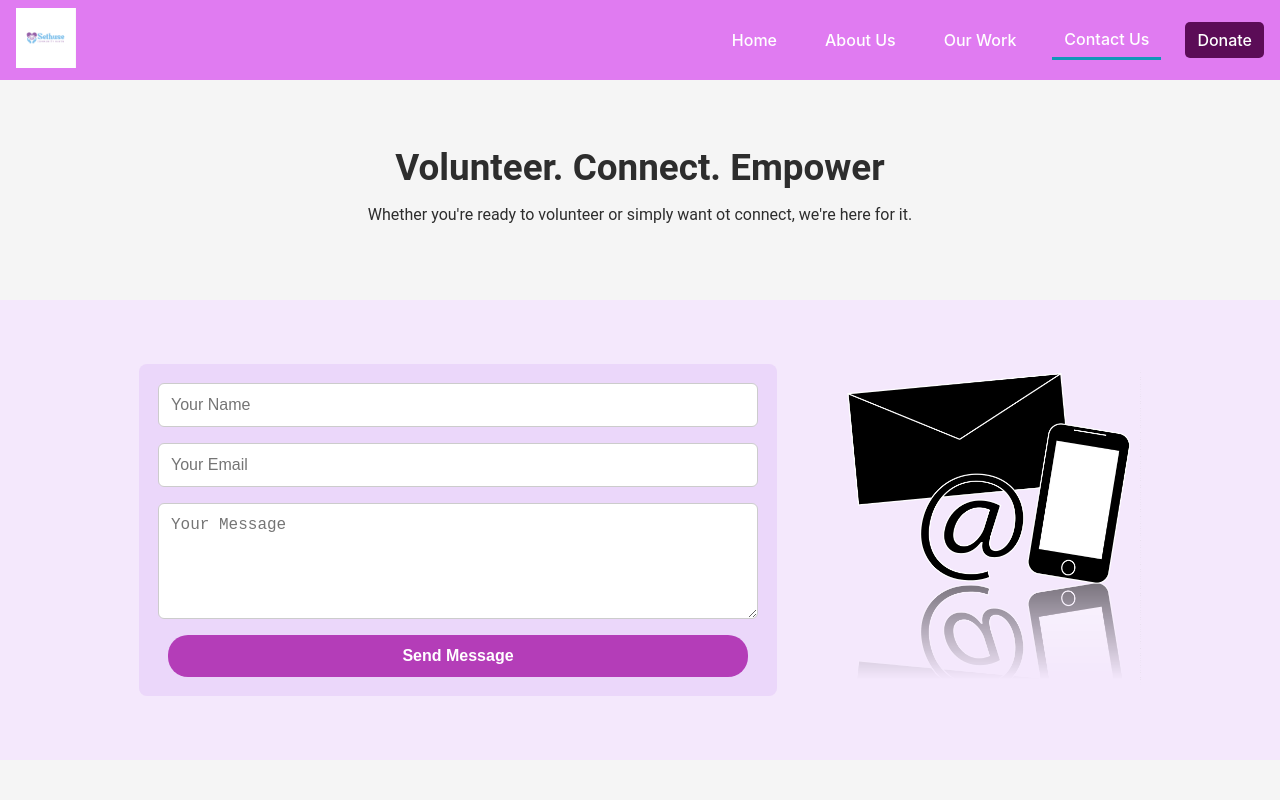
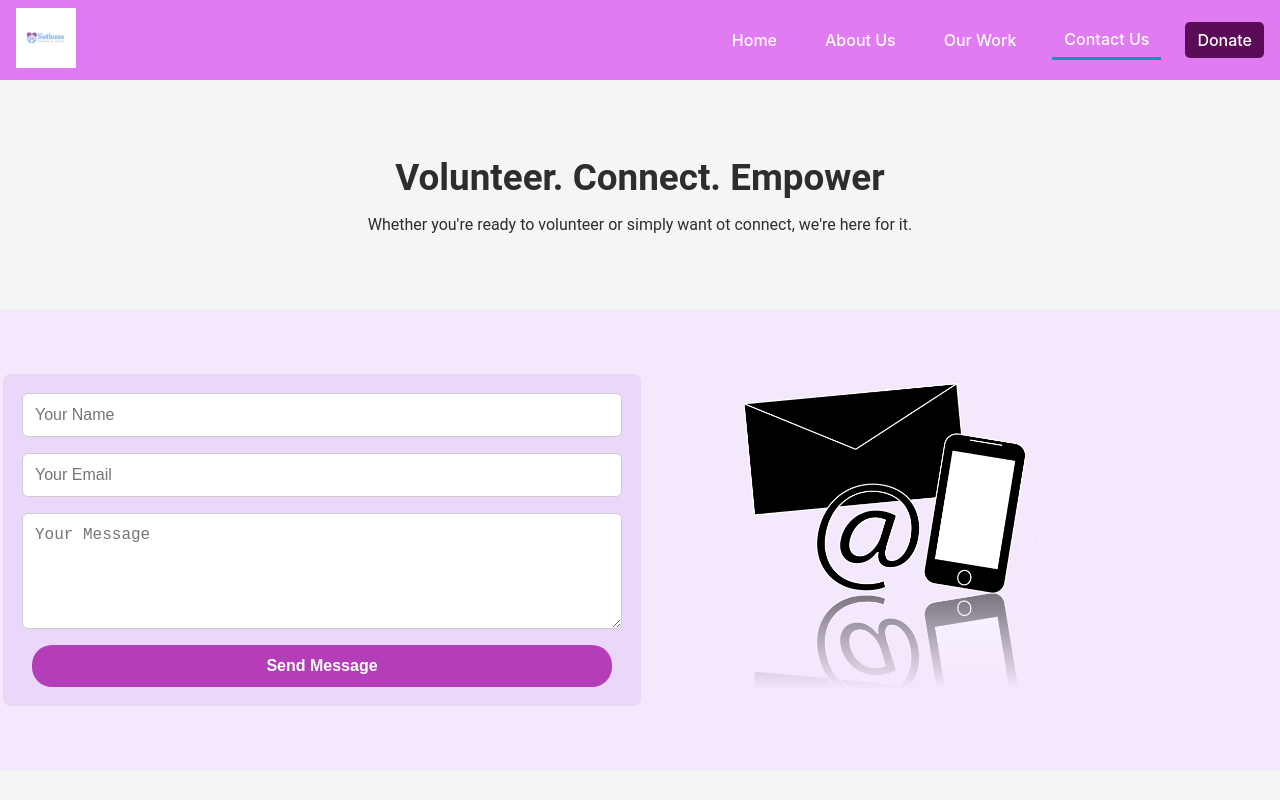
Before and after one commit to SmaSema/sethuse-website, a React (Create React App) app: page /contact in a window 1280 px wide. Shown: the top 800 px of the page. Built offline with nearby package versions, Linux system fonts and the light colour scheme.

Commit message:
commit 62

```diff
--- a/src/components/ContactUs_page/ContactForm.css
+++ b/src/components/ContactUs_page/ContactForm.css
@@ -8,6 +8,7 @@
   min-width: 350px;       /* Ensures it's not too narrow on smaller screens */
   max-width: 600px;       /* How wide it can get */
   width: 100%;
+  margin-left: -15rem;
   border-radius: 8px;
   display: flex;
   flex-direction: column;
@@ -43,7 +44,7 @@
   display: flex;
   justify-content: center;
   align-items: flex-start;
-  gap: 4rem;
+  gap: 6rem;
   flex-wrap: wrap; /* stack on small screens */
 }
 
@@ -58,6 +59,10 @@
 
 /* Responsive styling for mobile */
 @media (max-width: 768px) {
+  .contact-form {
+    margin-left: 0;
+  }
+
   .form-image-wrapper {
     flex-direction: column;
     align-items: center;
--- a/src/components/ContactUs_page/ContactHeader.css
+++ b/src/components/ContactUs_page/ContactHeader.css
@@ -1,6 +1,6 @@
 .contact-header {
   text-align: center;
-  padding-top: 50px;
+  padding-top: 60px;
   padding-bottom: 60px;
   background: #f5f5f5;
   color: #2d2d2d;
```
